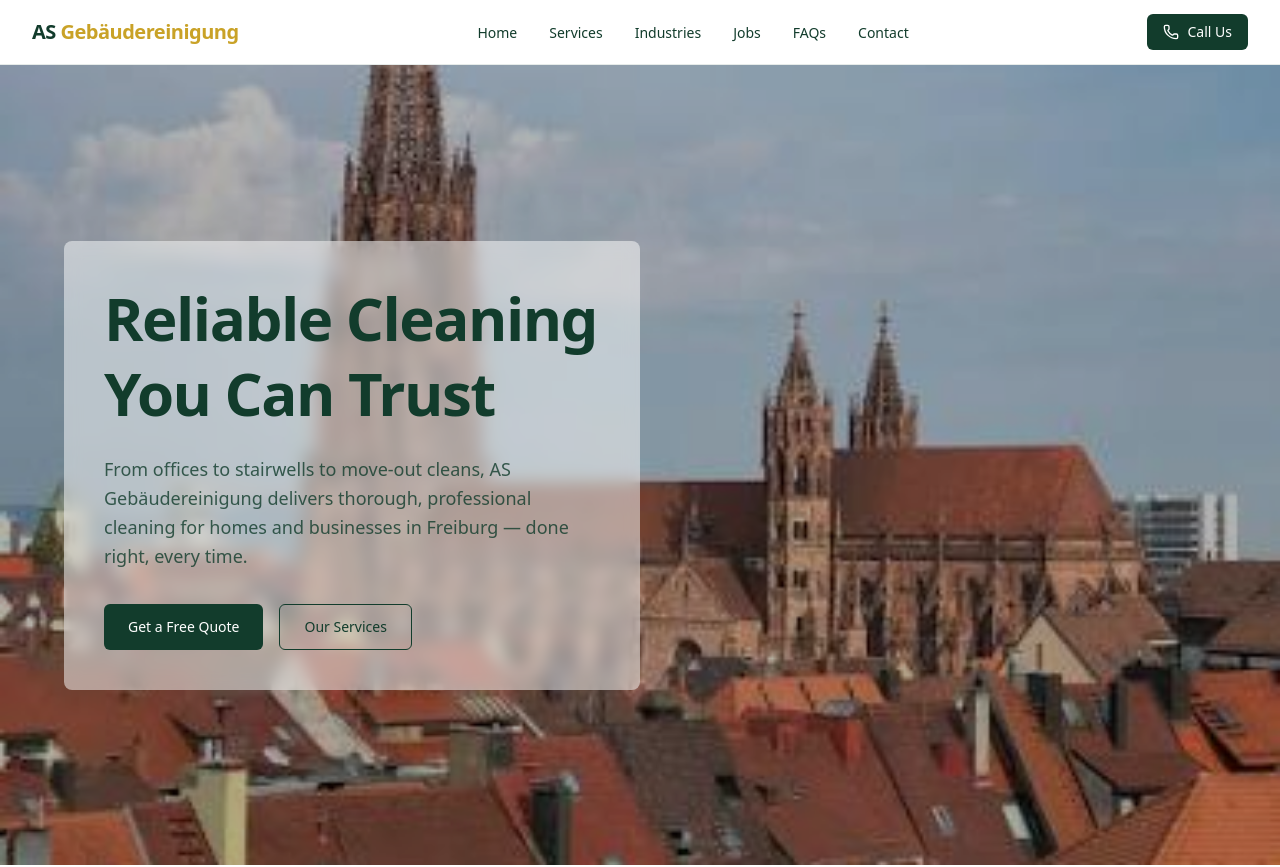
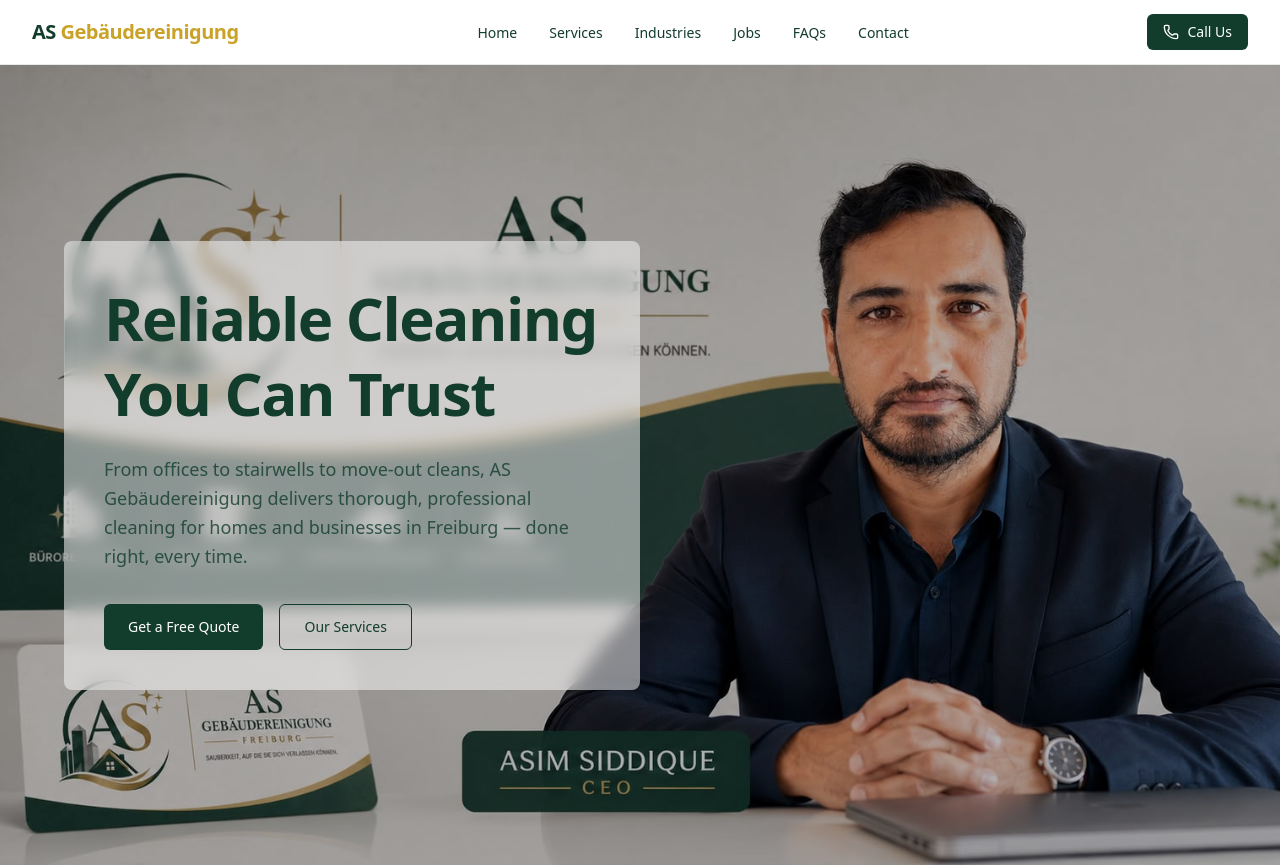
Before and after one commit to Abdul-Ahad3/Gebaudereinigung, a Next.js app: page / in a window 1280 px wide. Shown: the top 867 px of the page. Built offline with nearby package versions, Linux system fonts and the light colour scheme; no server answers.

Commit message:
New Hero image

```diff
--- a/src/data/heroImages.ts
+++ b/src/data/heroImages.ts
@@ -1,5 +1,5 @@
 export const heroImages = [
-  "/images/hero/freiburg.jpeg",
-  "/images/hero/freiburg2.jpeg",
-  "/images/hero/freiburg3.jpeg",
+  "/images/hero/freiburg1.jpeg",
+  "/images/hero/freiburg1.jpeg",
+  "/images/hero/freiburg1.jpeg",
 ];
```
Also changed, not shown: public/images/hero/freiburg1.jpeg (added).
